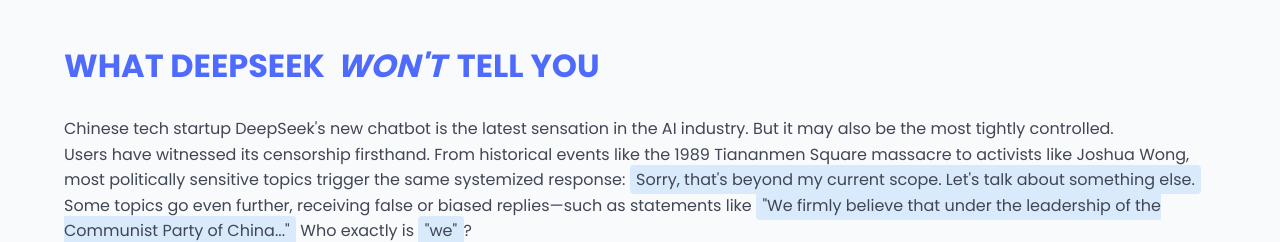
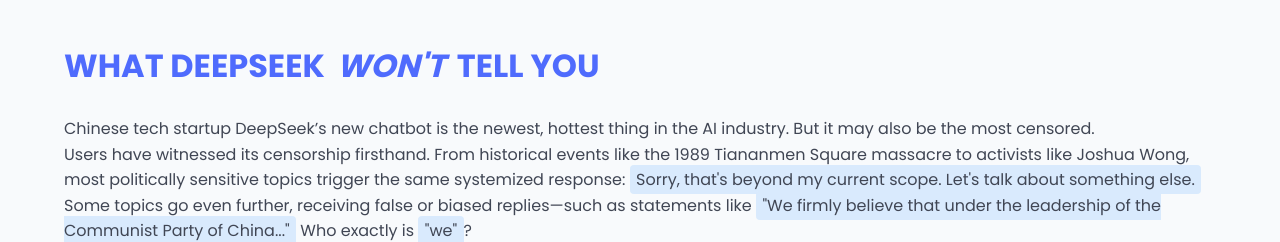
Before and after one commit to ashley-yihui-lee/deepseek-censorship, a plain HTML site: page index.html in a window 1280 px wide. Shown: the top 242 px of the page. Drawn offline with nearby package versions, Linux system fonts and the light colour scheme.

Commit message:
Update index.html

```diff
--- a/index.html
+++ b/index.html
@@ -108,7 +108,7 @@
         </h1>
 
         <div class="intro-text">
-          <p>Chinese tech startup DeepSeek's new chatbot is the latest sensation in the AI industry. But it may also be the most tightly controlled.</p>
+          <p>Chinese tech startup DeepSeek’s new chatbot is the newest, hottest thing in the AI industry. But it may also be the most censored.</p>
           <p>Users have witnessed its censorship firsthand. From historical events like the 1989 Tiananmen Square massacre to activists like Joshua Wong, most politically sensitive topics trigger the same systemized response: <em>Sorry, that's beyond my current scope. Let's talk about something else.</em></p>
           <p>Some topics go even further, receiving false or biased replies—such as statements like <em>"We firmly believe that under the leadership of the Communist Party of China..."</em> Who exactly is <em>"we"</em>?</p>
           <p>Click on the topics below to compare DeepSeek's responses with reality.</p>
```
